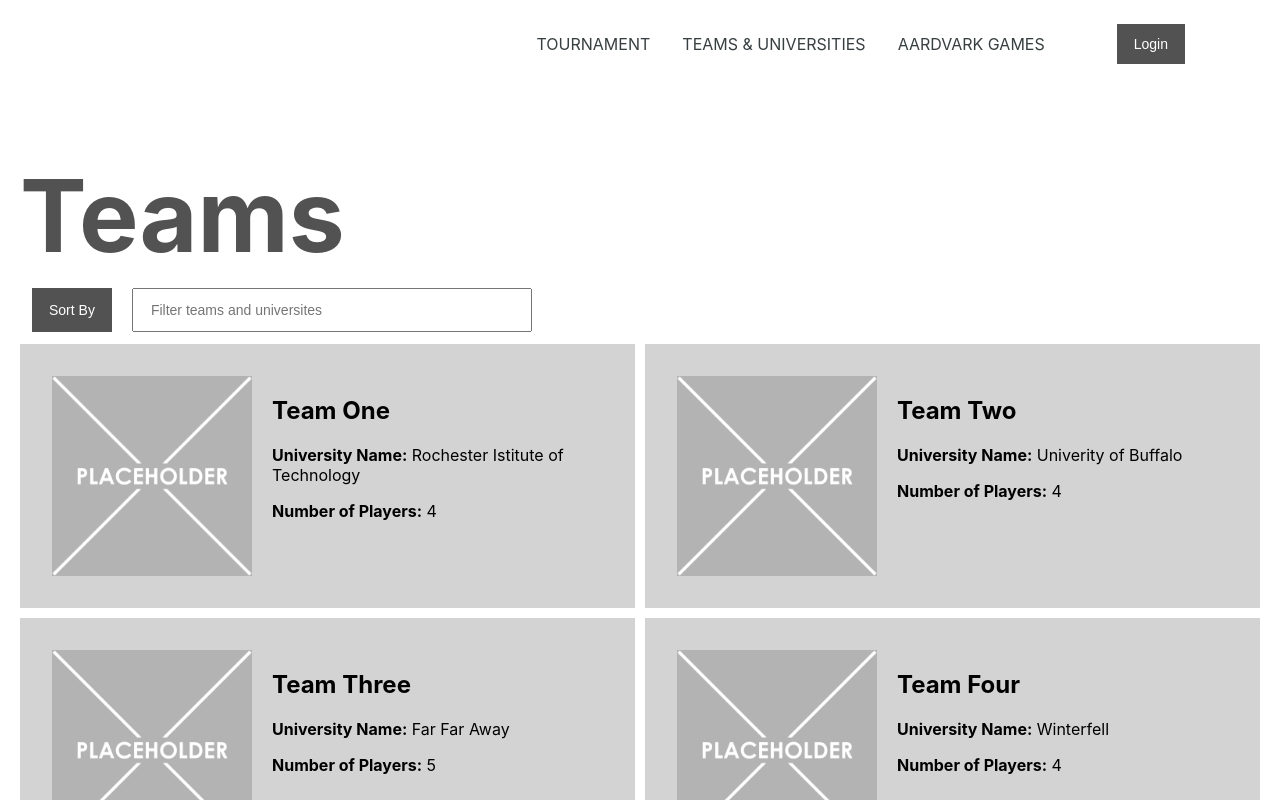
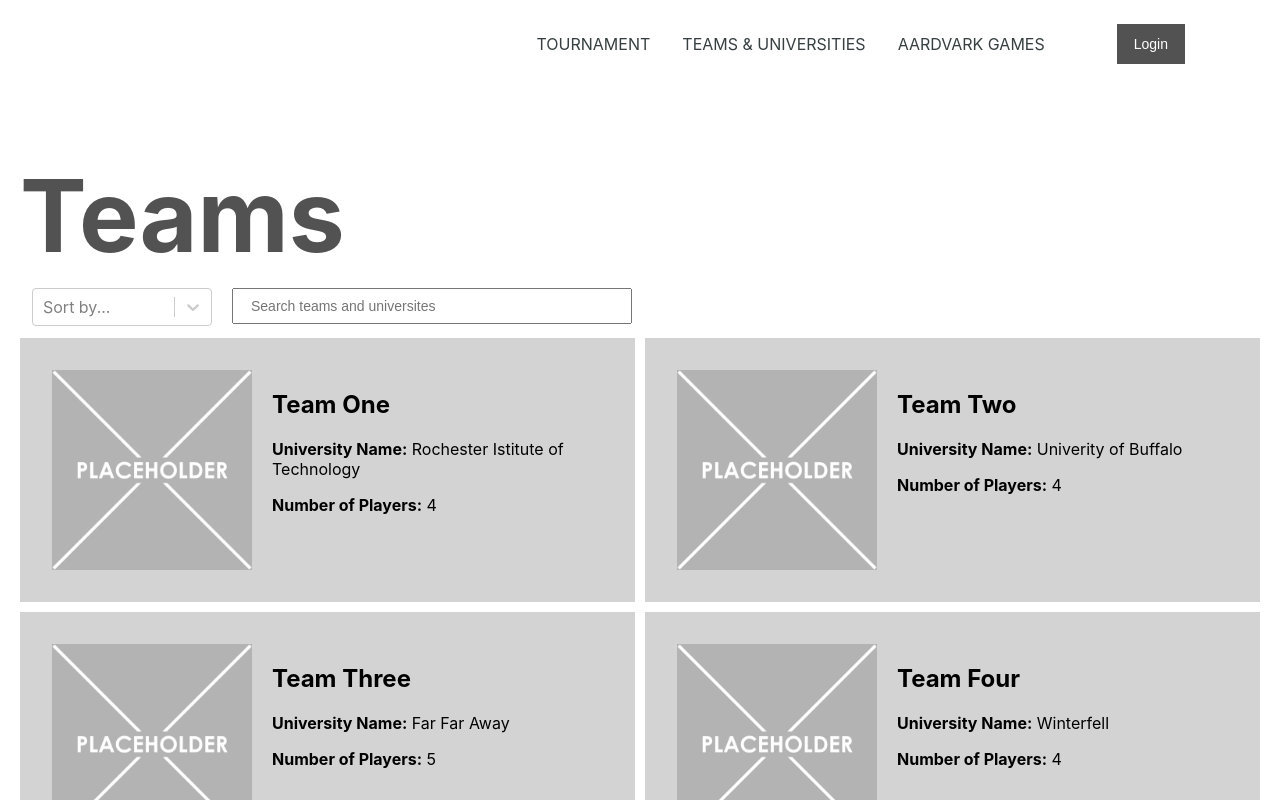
Before and after one commit to ISTE-500-501-TeamWatchHill/frontend, a React (Create React App) app: page /teamsanduniversities in a window 1280 px wide. Shown: the top 800 px of the page. Built offline with nearby package versions, Linux system fonts and the light colour scheme.

Commit message:
Sort button(missing functionality still)

```diff
--- a/src/components/searchbar/searchbar.css
+++ b/src/components/searchbar/searchbar.css
@@ -1,5 +1,5 @@
 input {
     width: 400px;
-    padding: 12px 17px;
+    padding: 8px 17px;
     font-size: 14px;
 }
--- a/src/components/searchbar/searchbar.js
+++ b/src/components/searchbar/searchbar.js
@@ -1,12 +1,13 @@
-import React, {useState} from 'react'
+import React from 'react'
 import './searchbar.css';
 
 const SearchBar = (props) => {
+
     return <div>
         {/* Search Bar */}
         <input
             type="search"
-            placeholder="Filter teams and universites"
+            placeholder="Search teams and universites"
             onChange={(e) => props.onSearchChange(e.target.value)}
             value={props.searchTerm}
         />
--- a/src/pages/teamsanduniversities/teamsanduniversities/teamsanduniversities.css
+++ b/src/pages/teamsanduniversities/teamsanduniversities/teamsanduniversities.css
@@ -16,3 +16,7 @@ h1 {
     row-gap: 10px;
     column-gap: 10px;
 }
+
+.select {
+    width: 180px;
+}
--- a/src/pages/teamsanduniversities/teamsanduniversities/teamsanduniversities.js
+++ b/src/pages/teamsanduniversities/teamsanduniversities/teamsanduniversities.js
@@ -1,5 +1,5 @@
 import React, {useState} from 'react'
-import Button from '../../../components/button/button';
+import Select from 'react-select'
 import SearchBar from '../../../components/searchbar/searchbar';
 import TeamBlock from '../../../components/teamblock/teamblock';
 import './teamsanduniversities.css';
@@ -20,6 +20,7 @@ const teams = [
 const TeamsAndUniversities = () => {
     //Setup for hook for search term from search bar
     const [searchValue, changeSearchValue] = useState("");
+    const [sortOption, changeSortOption] = useState(null);
 
     return (
           <>
@@ -29,7 +30,15 @@ const TeamsAndUniversities = () => {
             {/* View and Search Functionality */}
             <div class="flex">
                 {/* Sort Button */}
-                <Button name="Sort By"/>
+                <Select
+                    onChange={changeSortOption}
+                    options={[
+                        { value: 'team', label: 'Team A-Z' },
+                        { value: 'university', label: 'University A-Z' }
+                    ]}
+                    className="select"
+                    placeholder="Sort by..."
+                />
 
                 {/* Search Bar */}
                 <SearchBar
```
